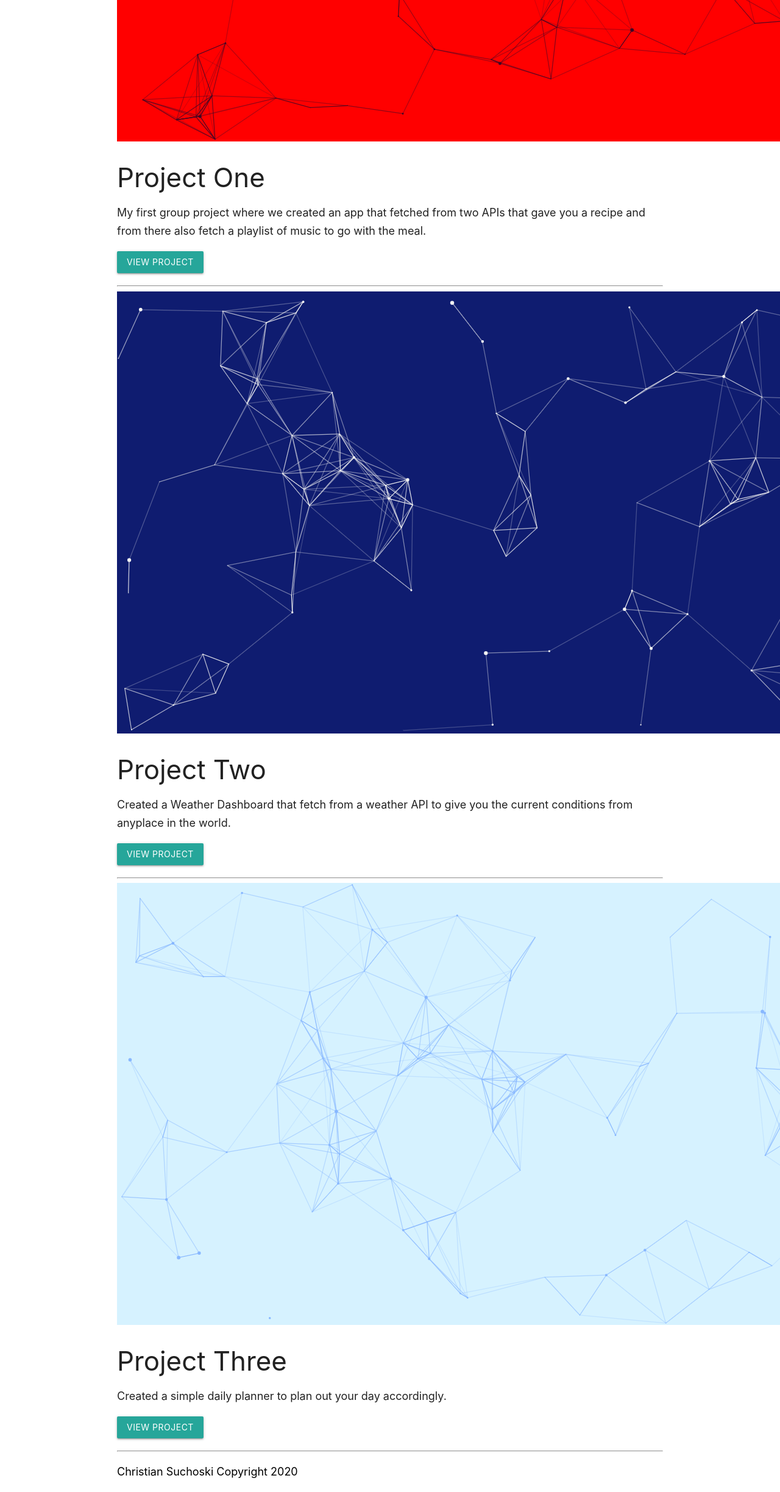
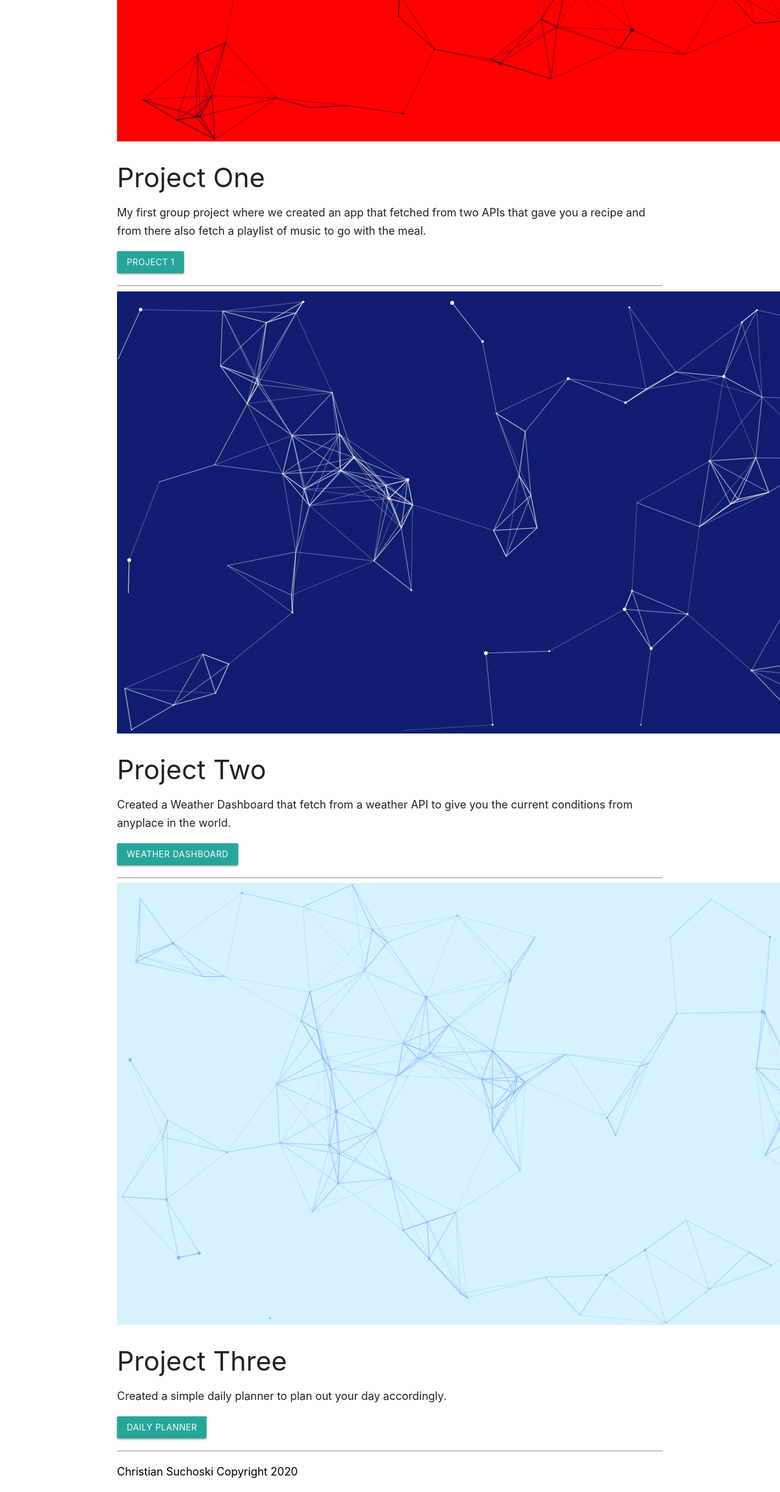
Before and after one commit to Huski82/Hw-8-My-New-Portfolio, a plain HTML site: page portfolio.html in a window 1280 px wide. Shown: the part 698-3145 px from the top of the page at 61% size. Drawn offline with nearby package versions, Linux system fonts and the light colour scheme.

Commit message:
Added resume/project buttons & functionality

```diff
--- a/portfolio.html
+++ b/portfolio.html
@@ -59,7 +59,7 @@
                 <h3>Project One</h3>
                 <p>My first group project where we created an app that fetched from two APIs that gave you a recipe and
                     from there also fetch a playlist of music to go with the meal.</p>
-                <a class="btn btn-primary" href="#">View Project</a>
+                <a class="btn btn-primary" href="https://huski82.github.io/MusicForFood/">Project 1</a>
             </div>
         </div>
         <!-- /.row -->
@@ -79,7 +79,8 @@
                 <p>Created a Weather Dashboard that fetch from a weather API to give you the current conditions from
                     anyplace
                     in the world.</p>
-                <a class="btn btn-primary" href="#">View Project</a>
+                <a class="btn btn-primary" href="https://huski82.github.io/HW-6-Weather-Dashboard/">Weather
+                    Dashboard</a>
             </div>
         </div>
         <!-- /.row -->
@@ -97,7 +98,7 @@
             <div class="col-md-5">
                 <h3>Project Three</h3>
                 <p>Created a simple daily planner to plan out your day accordingly.</p>
-                <a class="btn btn-primary" href="#">View Project</a>
+                <a class="btn btn-primary" href="https://huski82.github.io/HW-5-Daily-Planner/"> Daily Planner</a>
             </div>
         </div>
         <!-- /.row -->
```
Also changed, not shown: resume.html (+3 -4 lines).
